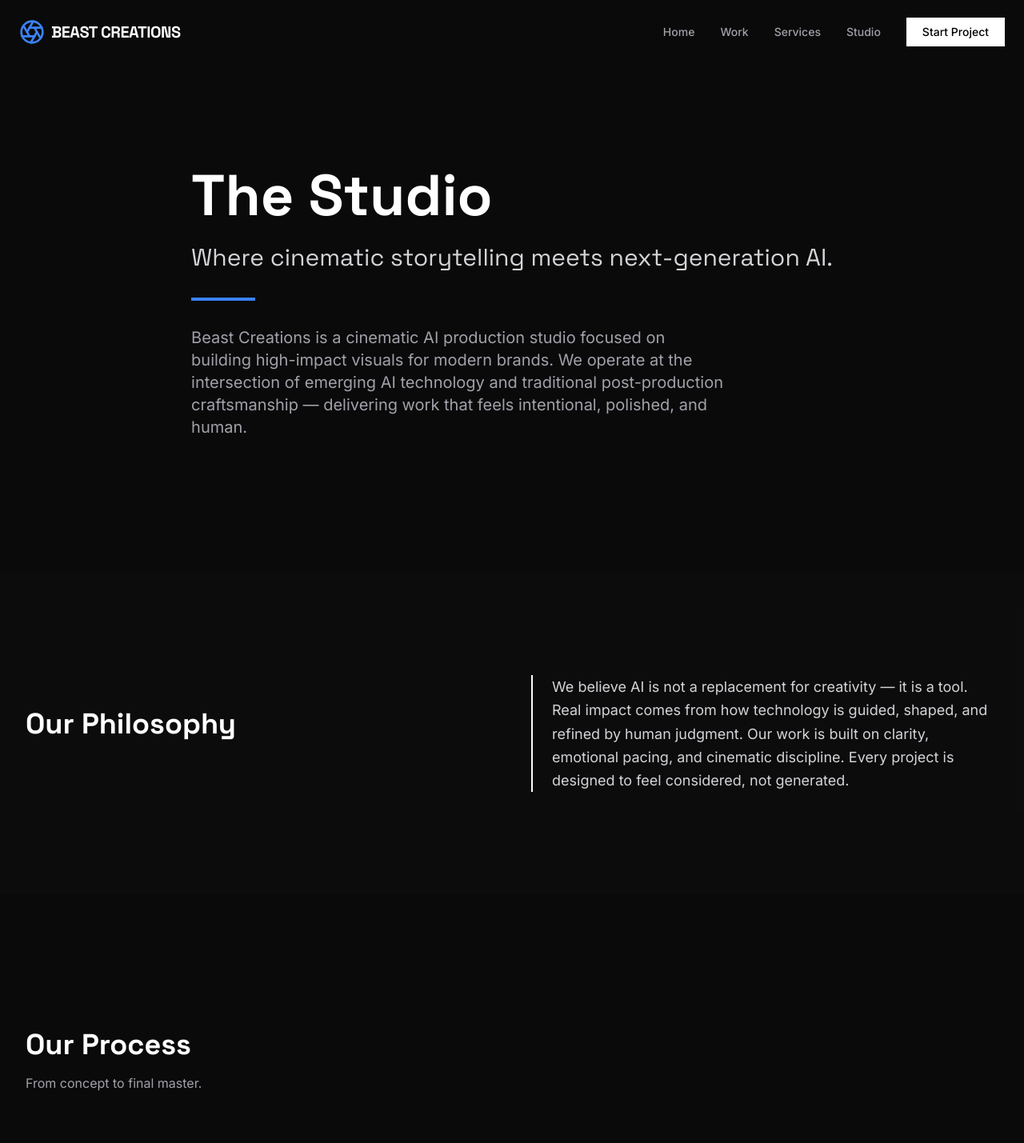
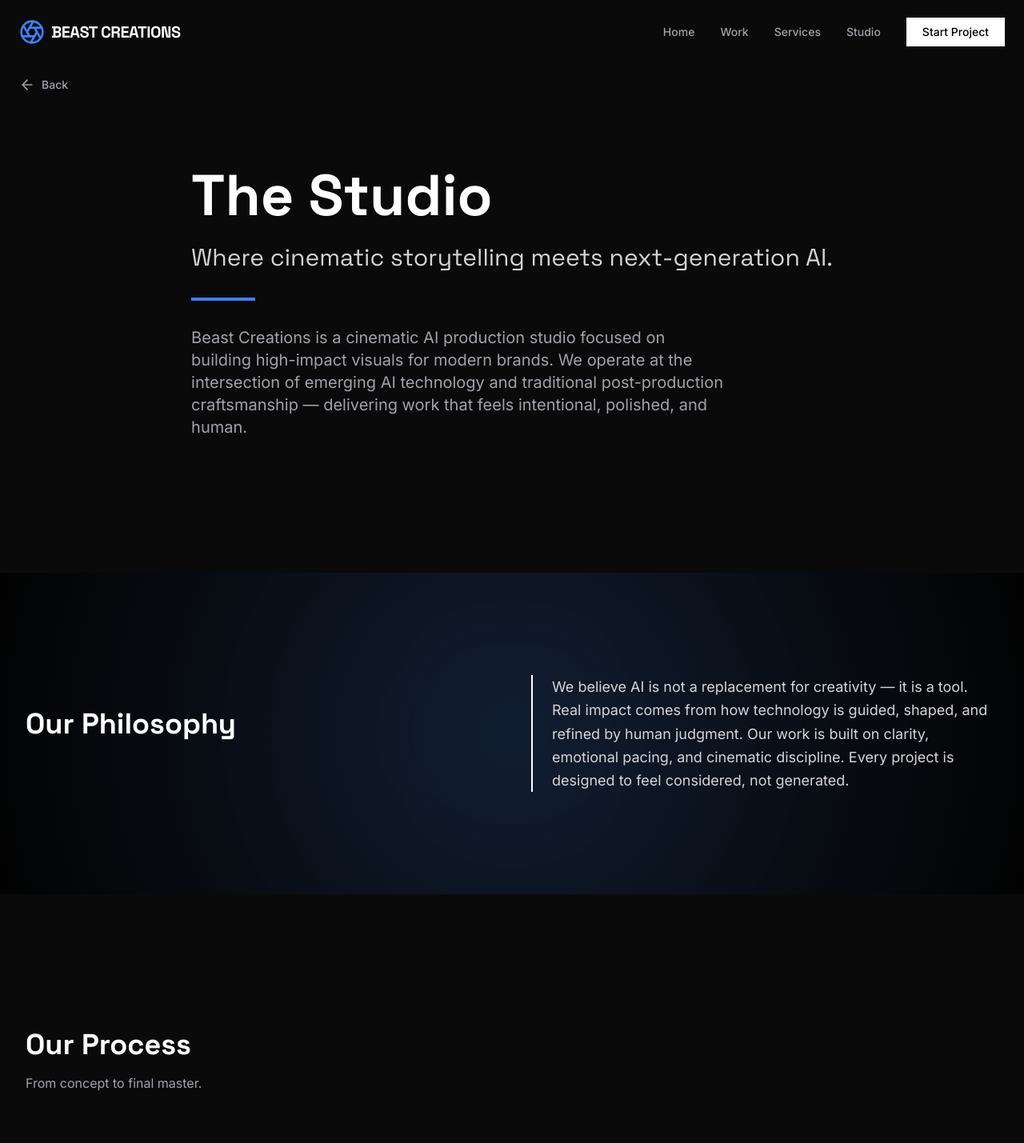
Before and after one commit to CGBEAST25/beast-creations, a React (Vite) app: page /#/studio in a window 1280 px wide. Shown: the top 1429 px of the page at 80% size. Built offline with nearby package versions, Linux system fonts and the light colour scheme.

Commit message:
feat: Add back navigation to Work and Studio pages
Adds a persistent back navigation link to the Work and Studio pages, improving user experience and allowing easier return to the homepage. This includes importing `ArrowLeft` and `Link` components.

```diff
--- a/pages/Studio.tsx
+++ b/pages/Studio.tsx
@@ -1,14 +1,25 @@
 import React from 'react';
 import { motion } from 'framer-motion';
-import { Lightbulb, Wand2, Film, Send, CheckCircle2, Zap, Monitor, Music, Layers } from 'lucide-react';
+import { Lightbulb, Wand2, Film, Send, CheckCircle2, Zap, Monitor, Music, Layers, ArrowLeft } from 'lucide-react';
+import { Link } from 'react-router-dom';
 import Section from '../components/Section.tsx';
 import Button from '../components/Button.tsx';
 
 const Studio: React.FC = () => {
   return (
-    <div className="pt-20 min-h-screen flex flex-col w-full">
+    <div className="pt-20 min-h-screen flex flex-col w-full relative">
+      {/* Back Navigation */}
+      <div className="absolute top-24 w-full z-20 pointer-events-none">
+        <div className="max-w-7xl mx-auto px-6">
+          <Link to="/" className="pointer-events-auto inline-flex items-center text-zinc-400 hover:text-white transition-colors group">
+            <ArrowLeft className="w-5 h-5 mr-2 group-hover:-translate-x-1 transition-transform" />
+            <span className="text-sm font-medium">Back</span>
+          </Link>
+        </div>
+      </div>
+
       {/* 1. INTRO SECTION */}
-      <Section className="pb-0">
+      <Section className="pb-0 pt-32">
         <div className="max-w-4xl mx-auto text-center md:text-left">
           <motion.div
             initial={{ opacity: 0, y: 20 }}
@@ -28,7 +39,14 @@ const Studio: React.FC = () => {
       </Section>
 
       {/* 2. PHILOSOPHY SECTION */}
-      <Section className="bg-zinc-900/20 my-10">
+      <div className="relative w-full overflow-hidden my-10">
+        {/* Background Visuals for Philosophy */}
+        <div className="absolute inset-0 z-0 pointer-events-none">
+          <div className="absolute inset-0 bg-[radial-gradient(circle_at_center,rgba(59,130,246,0.15)_0,rgba(0,0,0,0.8)_100%)]" />
+          <div className="absolute top-1/2 left-1/2 -translate-x-1/2 -translate-y-1/2 w-[600px] h-[600px] bg-beast-blue/10 rounded-full blur-[100px] opacity-20" />
+        </div>
+
+        <Section className="relative z-10">
           <div className="grid grid-cols-1 md:grid-cols-2 gap-12 items-center">
              <div>
                 <h2 className="text-3xl md:text-4xl font-display font-bold text-white mb-6">Our Philosophy</h2>
@@ -40,6 +58,7 @@ const Studio: React.FC = () => {
              </div>
           </div>
         </Section>
+      </div>
 
       {/* 3. PROCESS SECTION */}
       <Section>
@@ -146,7 +165,10 @@ const Studio: React.FC = () => {
       <Section className="text-center py-32">
         <div className="max-w-2xl mx-auto">
           <h2 className="text-4xl md:text-6xl font-bold font-display text-white mb-6">
-            Let’s Build Something <br/> Intentional.
+            Let’s Build Something <br/>
+            <span className="text-transparent bg-clip-text bg-gradient-to-r from-white via-zinc-200 to-beast-blue">
+              Intentional.
+            </span>
           </h2>
           <p className="text-zinc-400 mb-8">Clear process. Cinematic results. Professional delivery.</p>
           <Button href="#/contact" withArrow className="text-lg px-10 py-5">
--- a/pages/Work.tsx
+++ b/pages/Work.tsx
@@ -1,6 +1,7 @@
 import React from 'react';
 import { motion } from 'framer-motion';
-import { MessageCircle } from 'lucide-react';
+import { MessageCircle, ArrowLeft } from 'lucide-react';
+import { Link } from 'react-router-dom';
 import Section from '../components/Section.tsx';
 import Button from '../components/Button.tsx';
 
@@ -33,10 +34,27 @@ const Work: React.FC = () => {
   ];
 
   return (
-    <div className="pt-20 min-h-screen flex flex-col">
-      {/* Hero Section */}
-      <Section className="text-center pb-0">
-        <div className="max-w-4xl mx-auto mb-16">
+    <div className="pt-20 min-h-screen flex flex-col w-full relative">
+      {/* Back Navigation */}
+      <div className="absolute top-24 w-full z-20 pointer-events-none">
+        <div className="max-w-7xl mx-auto px-6">
+          <Link to="/" className="pointer-events-auto inline-flex items-center text-zinc-400 hover:text-white transition-colors group">
+            <ArrowLeft className="w-5 h-5 mr-2 group-hover:-translate-x-1 transition-transform" />
+            <span className="text-sm font-medium">Back</span>
+          </Link>
+        </div>
+      </div>
+
+      {/* Hero Section with Background */}
+      <div className="relative w-full overflow-hidden">
+        {/* Background Visuals */}
+        <div className="absolute inset-0 z-0 pointer-events-none">
+          <div className="absolute inset-0 bg-[radial-gradient(circle_at_center,rgba(59,130,246,0.15)_0,rgba(0,0,0,0.8)_100%)]" />
+          <div className="absolute top-1/2 left-1/2 -translate-x-1/2 -translate-y-1/2 w-[800px] h-[800px] bg-beast-blue/10 rounded-full blur-[120px] opacity-30" />
+        </div>
+
+        <Section className="text-center pb-0 pt-32">
+          <div className="max-w-4xl mx-auto mb-16 relative z-10">
             <motion.h1
               initial={{ opacity: 0, y: 20 }}
               animate={{ opacity: 1, y: 0 }}
@@ -70,6 +88,7 @@ const Work: React.FC = () => {
             </motion.div>
           </div>
         </Section>
+      </div>
 
       {/* Video Showcase Section */}
       <Section className="pt-0">
@@ -115,11 +134,17 @@ const Work: React.FC = () => {
       </Section>
 
       {/* Authority Statement */}
-      <Section className="bg-zinc-900/30 border-y border-zinc-900">
-        <div className="max-w-3xl mx-auto text-center">
-          <p className="text-lg md:text-xl text-zinc-300 leading-loose italic font-light">
+      <Section className="">
+        <div className="max-w-4xl mx-auto relative overflow-hidden rounded-2xl border border-beast-blue/20">
+           {/* Container Background */}
+           <div className="absolute inset-0 bg-beast-blue/5" />
+           <div className="absolute inset-0 bg-[radial-gradient(circle_at_center,rgba(59,130,246,0.1)_0,rgba(0,0,0,0)_100%)]" />
+
+           <div className="relative z-10 p-10 md:p-16 text-center">
+             <p className="text-lg md:text-xl text-zinc-200 leading-loose italic font-light">
                "Every project is built using a hybrid production model — combining cutting-edge AI generation with traditional post-production, cinematic pacing, and human storytelling. The result is work that feels intentional, polished, and emotionally resonant."
              </p>
+           </div>
         </div>
       </Section>
 
@@ -127,7 +152,10 @@ const Work: React.FC = () => {
       <Section className="text-center py-32">
         <div className="max-w-2xl mx-auto">
           <h2 className="text-4xl md:text-5xl font-bold font-display text-white mb-8">
-            Ready to create your <br/> cinematic AI video?
+            Ready to create your <br/>
+            <span className="text-transparent bg-clip-text bg-gradient-to-r from-white via-zinc-200 to-beast-blue">
+              cinematic AI video?
+            </span>
           </h2>
           <div className="flex flex-col sm:flex-row items-center justify-center gap-4">
             <Button href="#/contact" withArrow className="text-lg px-10 py-5">
```
Lines whose indentation alone changed are shown as unchanged.
